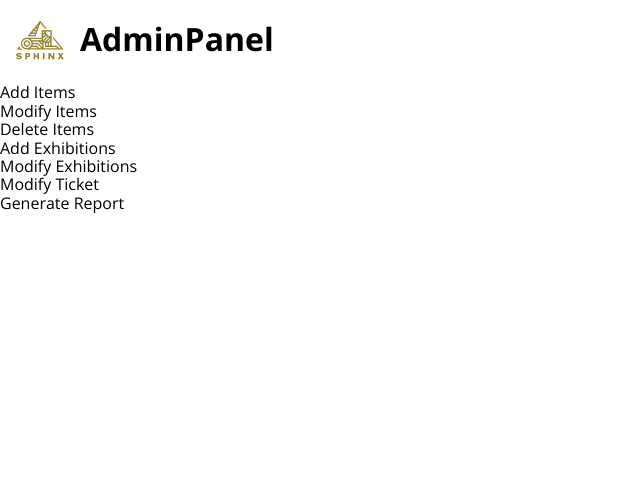
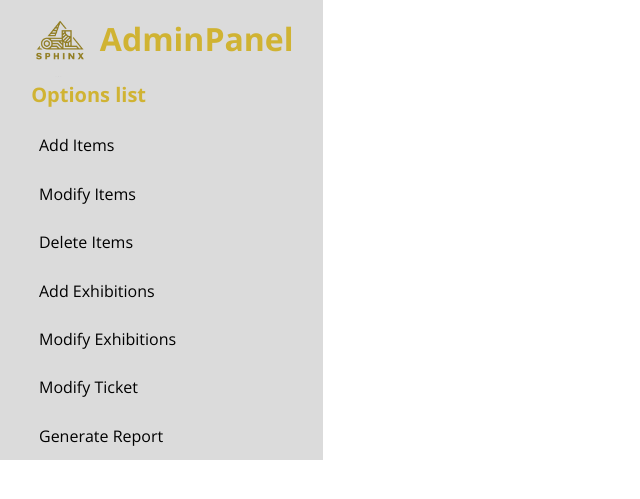
Before and after one commit to mohammed0000000000/museum-website, a PHP site: page /admin.html in a window 1280 px wide. Shown: the top 499 px of the page, without its empty margins (0-640 px from the left). Run offline with PHP 8.4, Linux system fonts and the light colour scheme.

Commit message:
admin nav bar stylization

```diff
--- a/admin.html
+++ b/admin.html
@@ -16,15 +16,16 @@
     </head>
     <body>
         <header>
+            <div class = "header-background">
                 <div class="header-container">
 
                     <a class = "logo">
                         <img src="image/thelogo.png" alt="" srcset = "">
                     </a>
                     <h1>AdminPanel</h1>
-
                 </div>
-
+                <nav>
+                    <h2>Options list</h2>
                     <div class ="header-container">
                         <ul>
                             <li><a>Add Items</a></li>
@@ -36,7 +37,8 @@
                             <li><a>Generate Report</a></li>
                         </ul>
                     </div>
-
+                </nav>
+            </div>
         </header>
 
     </body>
--- a/css/admin panel.css
+++ b/css/admin panel.css
@@ -8,13 +8,60 @@ body{
     font-family: 'Open Sans', sans-serif;
 }
 
+header{
+    width: fit-content;
+}
+
+.header-background{
+    background-color: #DBDBDB;
+    padding: 0 7% 0 7%;
+    width: fit-content;
+}
+
+header nav h2{
+    color: #D0B333;
+    padding-left: 4%;
+    padding-bottom: 15px;
+    font-size: 20px;
+}
+
 header .logo img{
     width: 80px;
 }
 
-header .header-container {
+.header-container {
     display: flex;
+    padding-right: 10px;
 }
+
+.header-container ul{
+    list-style-type: none;
+    margin: 0;
+    padding: 0;
+    width: 100%;
+}
+
+.header-container li a{
+    display: block;
+    padding: 15px 0 15px 7%;
+}
+
+.header-container h1{
+    color: #D0B333;
+}
+
+
+
+
+
+
+
+
+
+
+
+
+
 
 .container{
     text-align: center;
```
Lines whose indentation alone changed are shown as unchanged.
